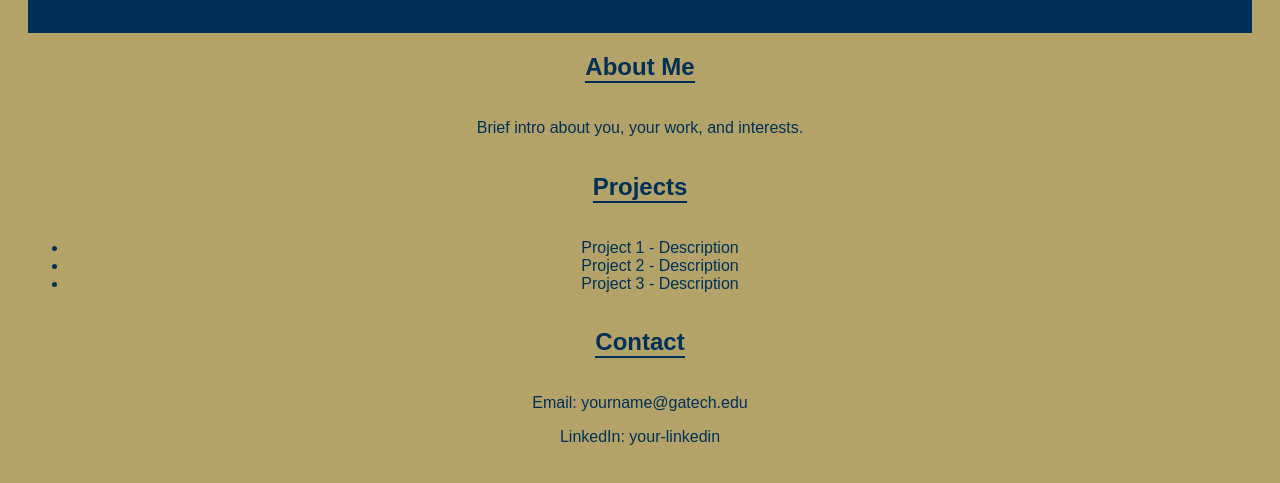
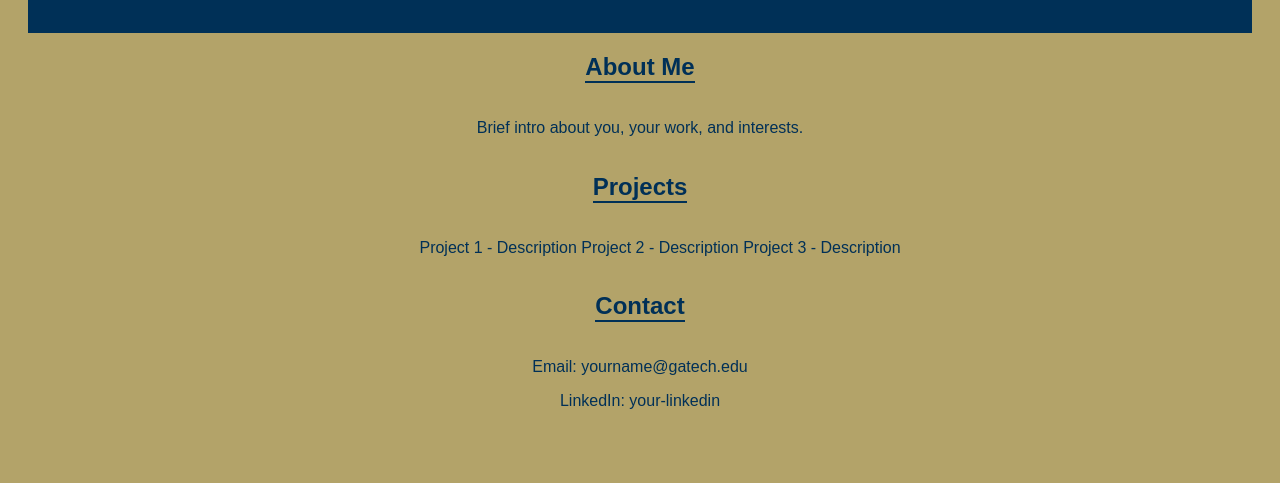
Before and after one commit to adnanmir123/portfolio, a plain HTML site: page index.html in a window 1280 px wide. Shown: the part 149-632 px from the top of the page. Drawn offline with Linux system fonts and the light colour scheme.

Commit message:
Update index.html

```diff
--- a/index.html
+++ b/index.html
@@ -20,9 +20,9 @@
     <section id="projects">
         <h2>Projects</h2>
         <ul>
-            <li><a href="#">Project 1</a> - Description</li>
-            <li><a href="#">Project 2</a> - Description</li>
-            <li><a href="#">Project 3</a> - Description</li>
+            <a href="#">Project 1</a> - Description</li>
+            <a href="#">Project 2</a> - Description</li>
+            <a href="#">Project 3</a> - Description</li>
         </ul>
     </section>
 
```
